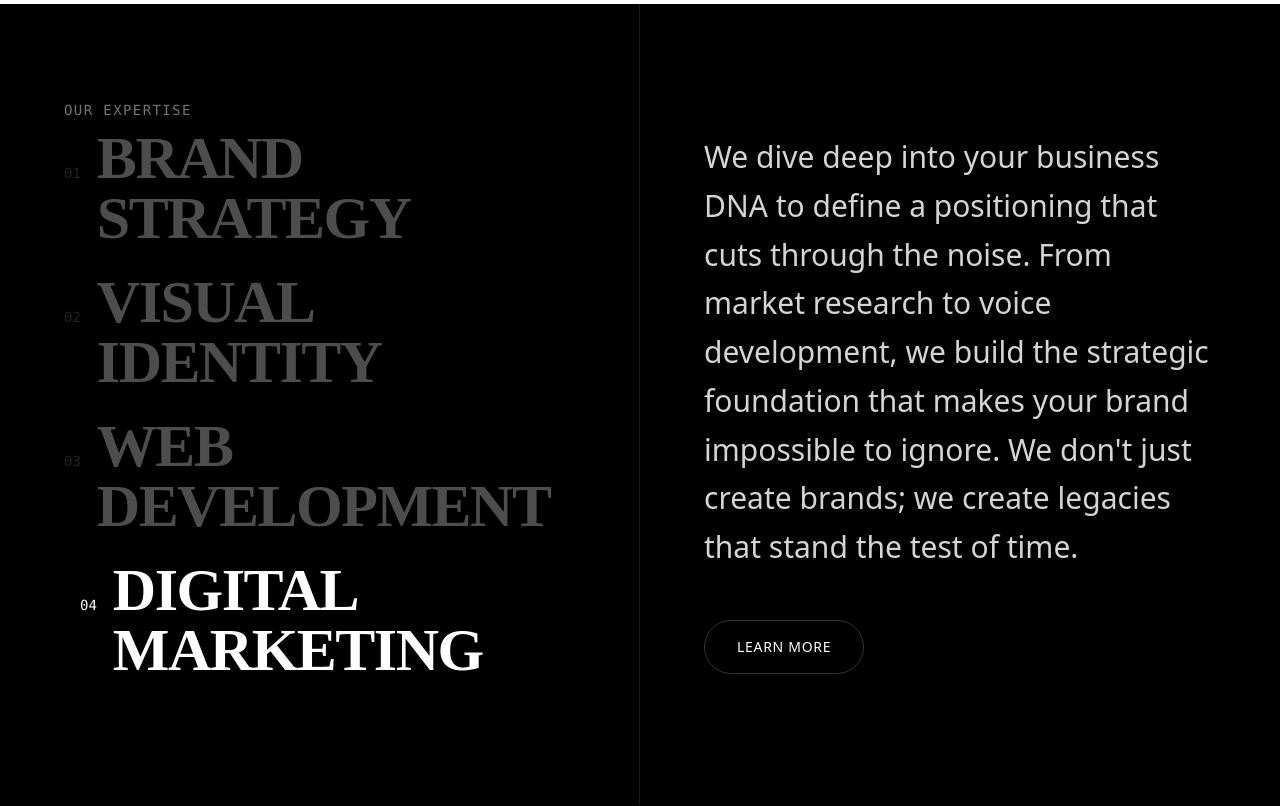
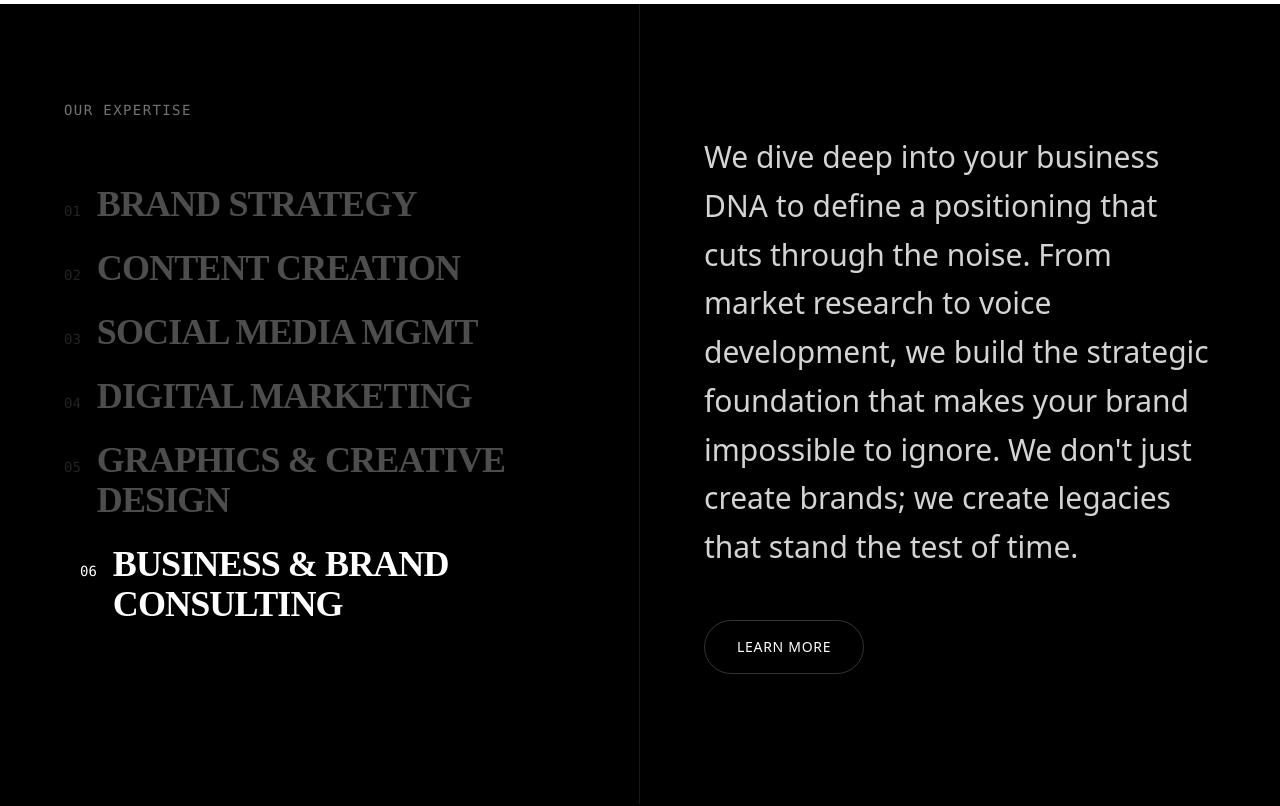
Before and after one commit to VectorGits/BrandElevate, a React (Vite) app: page / in a window 1280 px wide. Shown: the part 1760-2566 px from the top of the page. Built offline with nearby package versions, Linux system fonts and the light colour scheme.

Commit message:
Modified Brand Services

```diff
--- a/src/components/ServicesSection.tsx
+++ b/src/components/ServicesSection.tsx
@@ -9,17 +9,27 @@ const SERVICES = [
   },
   {
     id: "02",
-    title: "Visual Identity",
+    title: "Content Creation",
     description: "More than just a logo. We craft comprehensive design systems including typography, color palettes, and visual assets that create a cohesive and memorable brand experience across every touchpoint. Every pixel is purposeful, every color is calculated.",
   },
   {
     id: "03",
-    title: "Web Development",
+    title: "Social Media Mgmt",
     description: "Performance-driven digital experiences. We build lightning-fast, scalable websites using modern technologies like React and Tailwind, ensuring your digital presence is as powerful as your brand. Clean code, seamless animations, and intuitive user interfaces.",
   },
   {
     id: "04",
     title: "Digital Marketing",
+    description: "Growth-focused campaigns that convert. From SEO to social media strategy, we amplify your message and connect you with your ideal audience using data-backed methodologies. We turn passive visitors into loyal advocates.",
+  },
+  {
+    id: "05",
+    title: "Graphics & Creative Design",
+    description: "Growth-focused campaigns that convert. From SEO to social media strategy, we amplify your message and connect you with your ideal audience using data-backed methodologies. We turn passive visitors into loyal advocates.",
+  },
+  {
+    id: "06",
+    title: "Business & Brand Consulting",
     description: "Growth-focused campaigns that convert. From SEO to social media strategy, we amplify your message and connect you with your ideal audience using data-backed methodologies. We turn passive visitors into loyal advocates.",
   },
 ];
@@ -62,7 +72,7 @@ const MobileServiceCard = ({
     <div
       className="sticky border-t border-white/20 overflow-hidden bg-black flex flex-col"
       style={{
-        top: `${index * 60}px`,
+        top: `${70 + index * 60}px`,
         minHeight: "80vh",
       }}
     >
@@ -120,7 +130,7 @@ const DesktopLayout = () => {
                 }`}>
                   {service.id}
                 </span>
-                <h3 className="text-5xl lg:text-6xl font-bold font-['Syne'] uppercase tracking-tight">
+                <h3 className="text-3xl lg:text-4xl font-bold font-['Syne'] uppercase tracking-tight">
                   {service.title}
                 </h3>
               </div>
```
